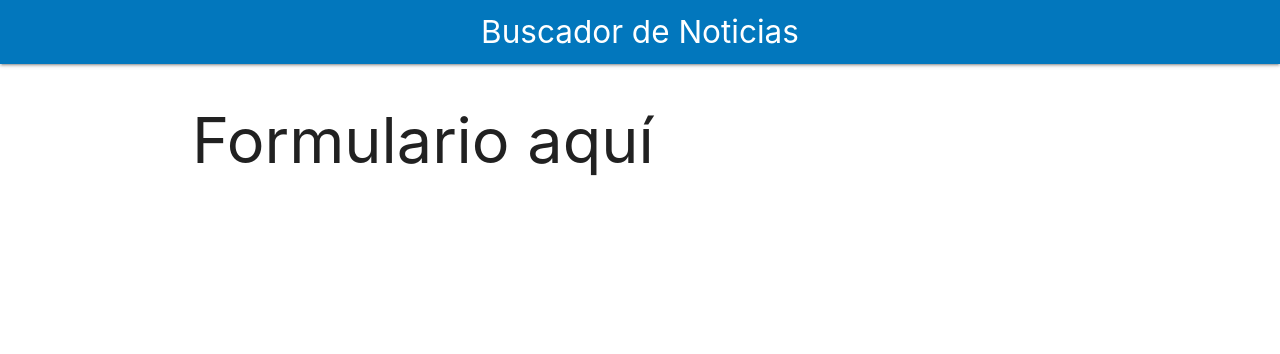
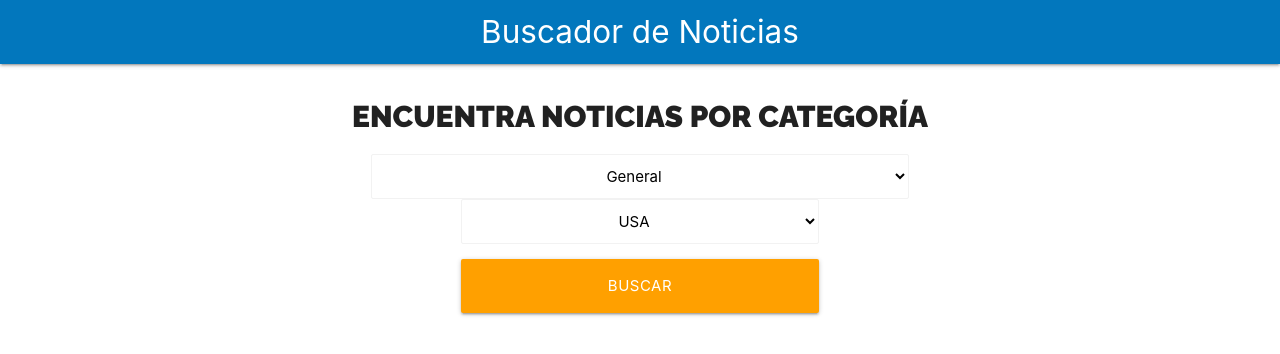
Before and after one commit to Alex-parabol/noticias, a React (Create React App) app: page / in a window 1280 px wide. Shown: the top 354 px of the page. Built offline with nearby package versions, Linux system fonts and the light colour scheme.

Commit message:
hook for country select

```diff
--- a/src/App.js
+++ b/src/App.js
@@ -1,12 +1,31 @@
-import React, {Fragment} from 'react'
+import React, {Fragment, useState, useEffect} from 'react'
 import Header from './components/header'
+import Form from './components/Form'
 
 function App() {
+
+  // definimos categoría y noticias
+
+  const [categoria, setCategoria ] = useState('')
+  const [ pais, setPais ] = useState('')
+
+  useEffect(()=> {
+    const consultarAPI = async () => {
+      const url = `
+      https://newsapi.org/v2/top-headlines?country=${pais}&category=${categoria}&apiKey=0f12cfb058ae49a1a09c023c4adb52d7
+      `
+    }
+    consultarAPI()
+  }, [categoria])
+
   return (
     <Fragment>
     <Header titulo='Buscador de Noticias' />
     <div className="container white">
-      <h1>Formulario aquí</h1>
+      <Form
+      setCategoría={setCategoria}
+      setPais={setPais}
+      />
     </div>
     </Fragment>
   );
--- /dev/null
+++ b/src/components/Form.css
@@ -0,0 +1,30 @@
+.heading {
+  font-family: "Raleway", sans-serif;
+  font-weight: 900;
+  font-size: 2rem;
+  text-transform: uppercase;
+  text-align: center;
+}
+
+.buscador {
+  margin-top: 2rem;
+  margin-bottom: 2rem;
+  text-align: left;
+}
+
+.btn-block {
+  width: 40%;
+  margin: 0 auto;
+}
+
+.width-med {
+  width: 40%;
+  margin: 0 auto;
+  text-align: center;
+}
+
+.width-large {
+  width: 60%;
+  margin: 0 auto;
+  text-align: center;
+}
--- a/src/components/Form.jsx
+++ b/src/components/Form.jsx
@@ -1,7 +1,65 @@
 import React from 'react';
+import './Form.css'
+import useSelect from '../hooks/useSelect'
+import useCountry from '../hooks/useCountry'
 
-const Form =()=> {
-    return ();
+const Form =({setCategoría})=> {
+    //utilizamos custom hook
+
+     const OPCIONES = [
+         {value: 'general', label:'General'},
+         {value: 'business', label:'Negocios'},
+         {value: 'entertainment', label:'Entretenimiento'},
+         {value: 'generalhealth', label:'Salud'},
+         {value: 'science', label:'Ciencia'},
+         {value: 'sports', label:'Deportes'},
+         {value: 'technology', label:'Tecnología'},
+     ]
+
+     const PAISES = [
+         {value: 'us', label:'USA'},
+         {value: 'gb', label:'Inglaterra'},
+         {value: 'ru', label:'Rusia'},
+         {value: 'jp', label:'Japón'},
+         {value: 'nz', label:'Nueva Zelanda'},
+         {value: 'fr', label:'Francia'}
+     ]
+
+     const [ categoria, SelectNoticias] = useSelect('general', OPCIONES)
+
+     const [ pais, SelectPais ] = useCountry('us', PAISES)
+
+     const handleChange =e=>{
+         e.preventDefault();
+         console.log(categoria)
+         console.log(pais)
+         //pasamos categoría a app.js
+         setCategoría(categoria)
+         SelectPais(pais)
+     }
+
+    return (
+        <div className='buscador'>
+            <div className="col s12 m8 offset-m2">
+                <form
+                    onSubmit={handleChange}
+                >
+                    <h2 className='heading'>Encuentra noticias por Categoría</h2>
+                    <SelectNoticias
+
+                    />
+                    <SelectPais />
+                    <div className="input-field col s12">
+                        <input
+                        type="submit"
+                        className='btn-block btn-large amber darken-2'
+                        value='buscar'
+                         />
+                    </div>
+                </form>
+            </div>
+        </div>
+    );
 }
 
 export default Form;
--- a/src/components/header.jsx
+++ b/src/components/header.jsx
@@ -3,7 +3,7 @@ import React from 'react'
 const Header=({titulo})=>{
     return (
         <nav className="nav-wrapper light-blue darken-3">
-            <a href="" className="brand-logo center">{titulo}</a>
+            <a href="#." className="brand-logo center">{titulo}</a>
         </nav>
     );
 }
--- /dev/null
+++ b/src/hooks/useCountry.jsx
@@ -0,0 +1,24 @@
+import React, {useState} from 'react'
+
+export default function useSelect(stateInicial, paises) {
+
+    const [ state, setState ] = useState(stateInicial)
+
+    const SelectPais =()=> (
+        <select
+         className="browser-default width-med"
+         value={state}
+         onChange= {e => (setState(e.target.value))}
+        >
+           {paises.map(pais=>(
+               <option
+               value={pais.value}
+               key={pais.value}
+               >{pais.label} </option>
+           ))}
+        </select>
+    );
+
+    return [ state, SelectPais ]
+
+}
--- /dev/null
+++ b/src/hooks/useSelect.jsx
@@ -0,0 +1,24 @@
+import React, {useState} from 'react'
+
+export default function useSelect(stateInicial, opciones) {
+
+    const [ state, setState ] = useState(stateInicial)
+
+    const SelectNoticias =()=> (
+        <select
+         className="browser-default width-large"
+         value={state}
+         onChange= {e => (setState(e.target.value))}
+        >
+           {opciones.map(opcion=>(
+               <option
+               value={opcion.value}
+               key={opcion.value}
+               >{opcion.label} </option>
+           ))}
+        </select>
+    );
+
+    return [ state, SelectNoticias ]
+
+}
```
